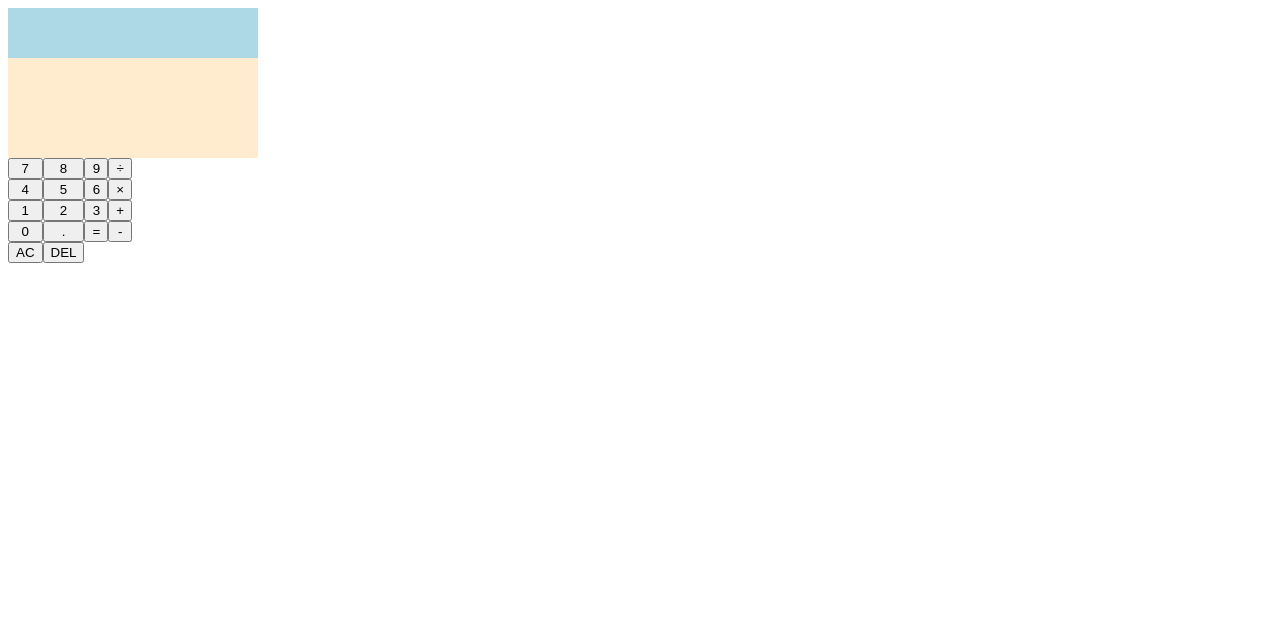
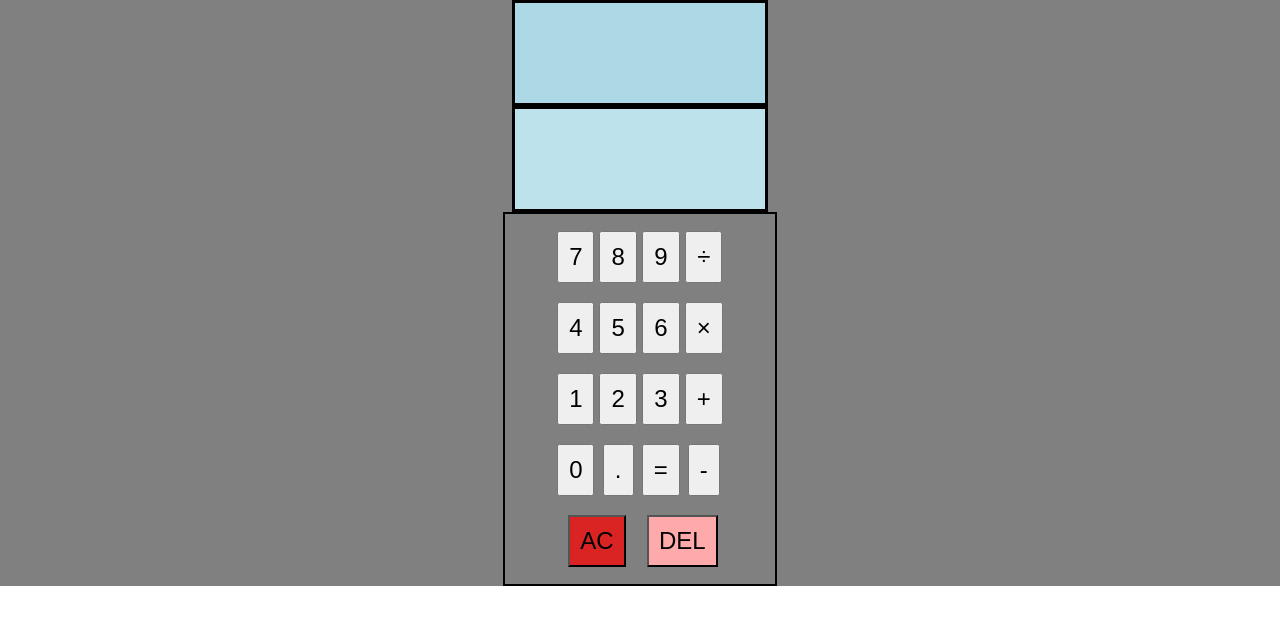
Before and after one commit to odioman/calculator-scratch, a plain HTML site: page index.html in a window 1280 px wide. Drawn offline with Linux system fonts and the light colour scheme.

Commit message:
css basic styling

```diff
--- a/style.css
+++ b/style.css
@@ -1,17 +1,82 @@
+* {
+    justify-content: center;
+    align-items: center;
+    margin: auto;
+}
+
 .lastOperationScreen {
-    height: 50px;
+    height: 100px;
     width: 250px;
     background-color: lightblue;
+    margin: auto;
+    border: 3px solid black;
+    justify-content: center;
+    align-items: center;
+    font-family: 'Space Mono', serif;
+    font-size: 2em;
+    text-align: right;
 }
 
 .currentOperationScreen {
     height: 100px;
     width: 250px;
-    background-color: blanchedalmond;
+    background-color: #bee2eb;
+    justify-content: center;
+    align-items: center;
+    border: 3px solid black;
+    font-family: 'Space Mono', serif;
+    font-size: 2em;
+    text-align: right;
 }
 
 
 .buttonContainer {
     display: grid;
-    grid-template-columns: repeat(4, 0fr)
+    grid-template-columns: repeat(4, 0fr);
+    gap: 5px;
+    padding: 10px;
+    border: 2px solid black;
+    height: 350px;
+    width: 250px;
+
 }
+
+.calculatorContainer {
+    background-color: grey;
+}
+
+button {
+    padding: 10px;
+    font-size: 1.5em;
+}
+
+.number:hover {
+    background-color: green;
+    color: white;
+}
+
+.operation:hover {
+    background-color: green;
+    color: white;
+}
+
+.delete {
+    grid-column: span 2;
+    padding: 10px;
+}
+
+#all-clear {
+    background-color: rgb(218, 35, 35)
+}
+
+#all-clear:hover {
+    color: white;
+}
+
+#backspace {
+    background-color:rgb(255, 170, 170)
+}
+
+#backspace:hover {
+    color: white;
+}
```
